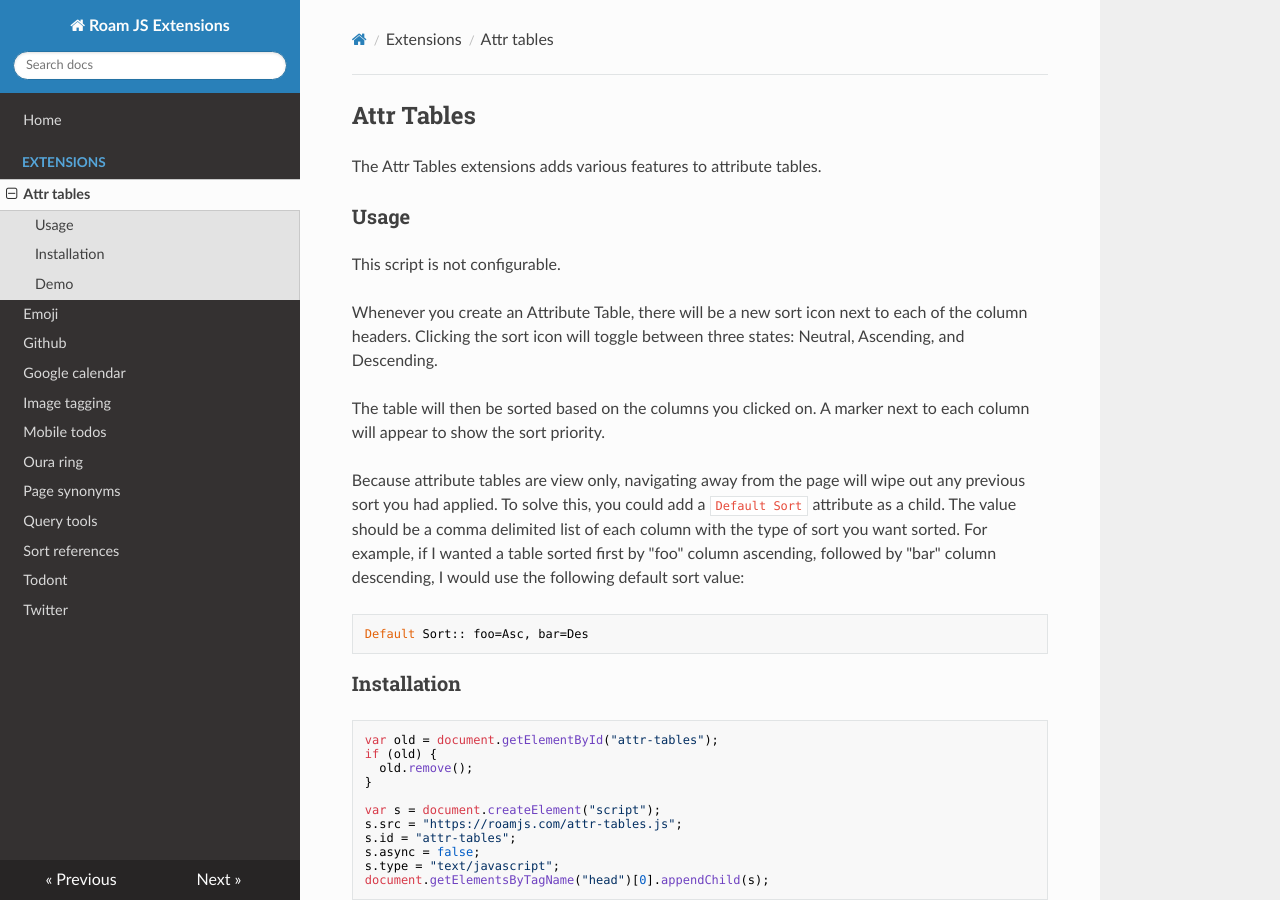
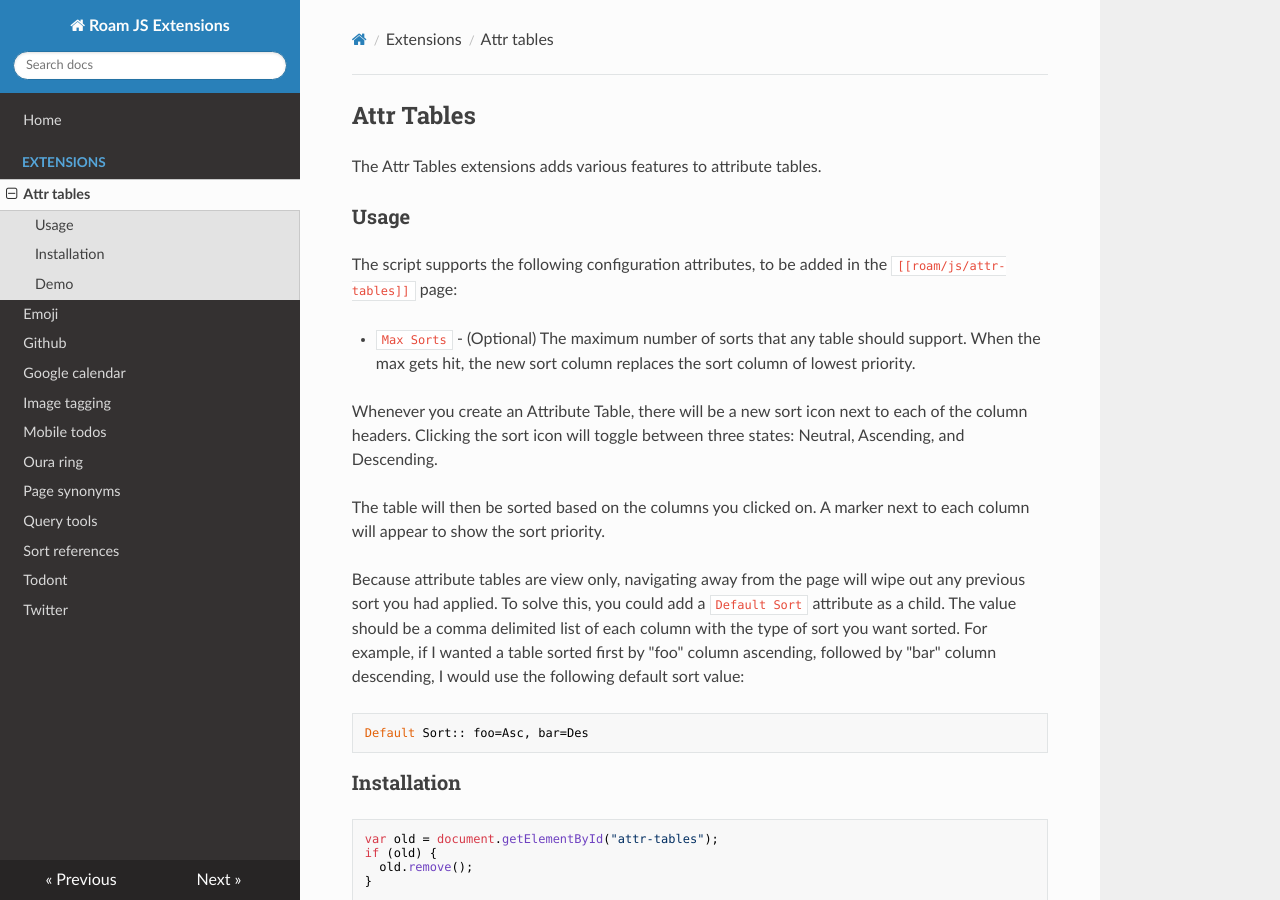
Before and after one commit to dvargas92495/roamjs-com, an MkDocs documentation site: the page built from docs/extensions/attr-tables.md, in a window 1280 px wide and 900 px high. Built offline with MkDocs 1.6.1, drawn with Linux system fonts in a browser that asks for light colours; nearby versions of some CDN libraries.

Commit message:
Table level config and docs

```diff
--- a/docs/extensions/attr-tables.md
+++ b/docs/extensions/attr-tables.md
@@ -4,7 +4,9 @@
 
 ### Usage
 
-This script is not configurable.
+The script supports the following configuration attributes, to be added in the `[[roam/js/attr-tables]]` page:
+
+- `Max Sorts` - (Optional) The maximum number of sorts that any table should support. When the max gets hit, the new sort column replaces the sort column of lowest priority.
 
 Whenever you create an Attribute Table, there will be a new sort icon next to each of the column headers. Clicking the sort icon will toggle between three states: Neutral, Ascending, and Descending.
 
```
Also changed, not shown: 1 other file.
